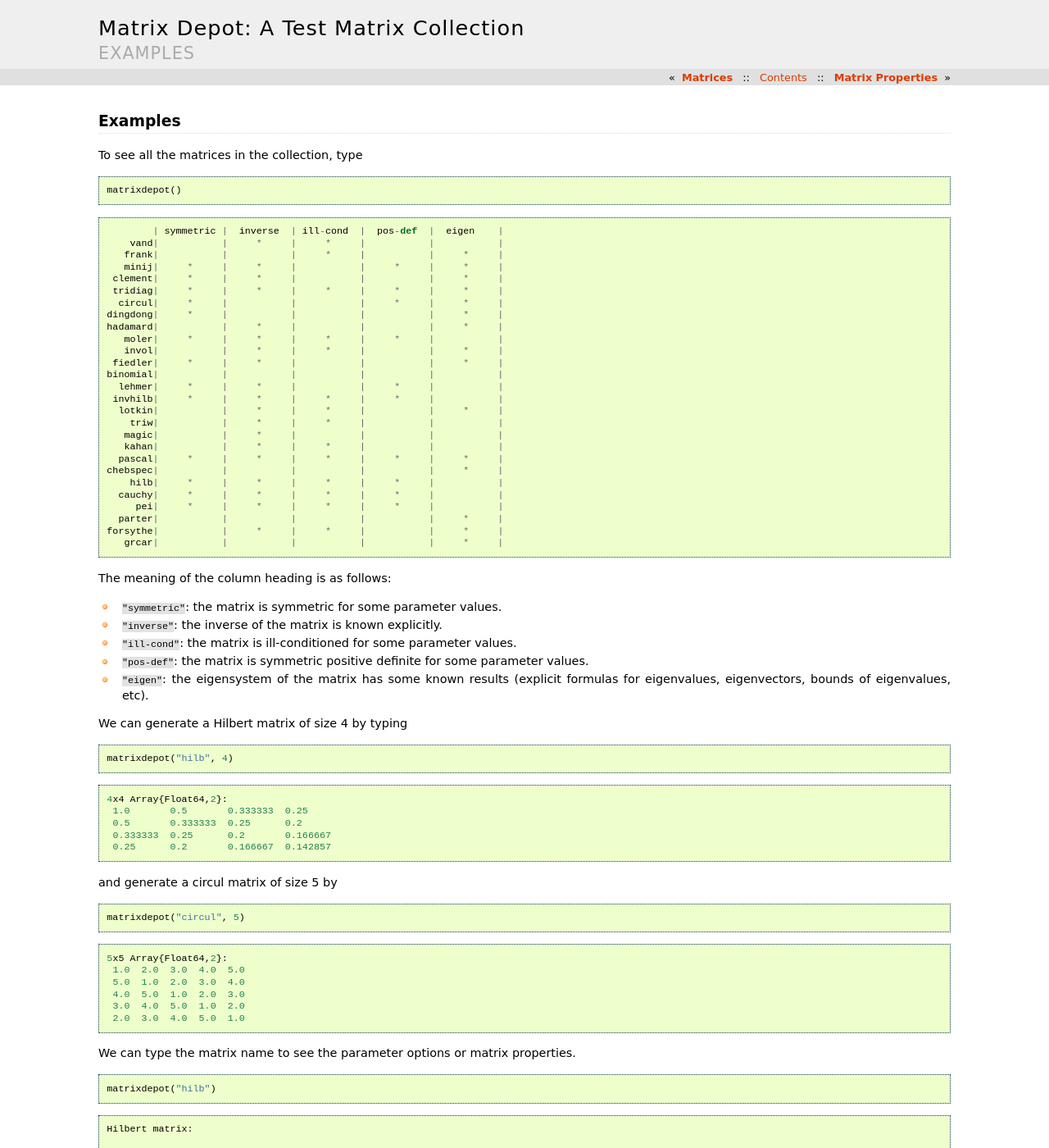
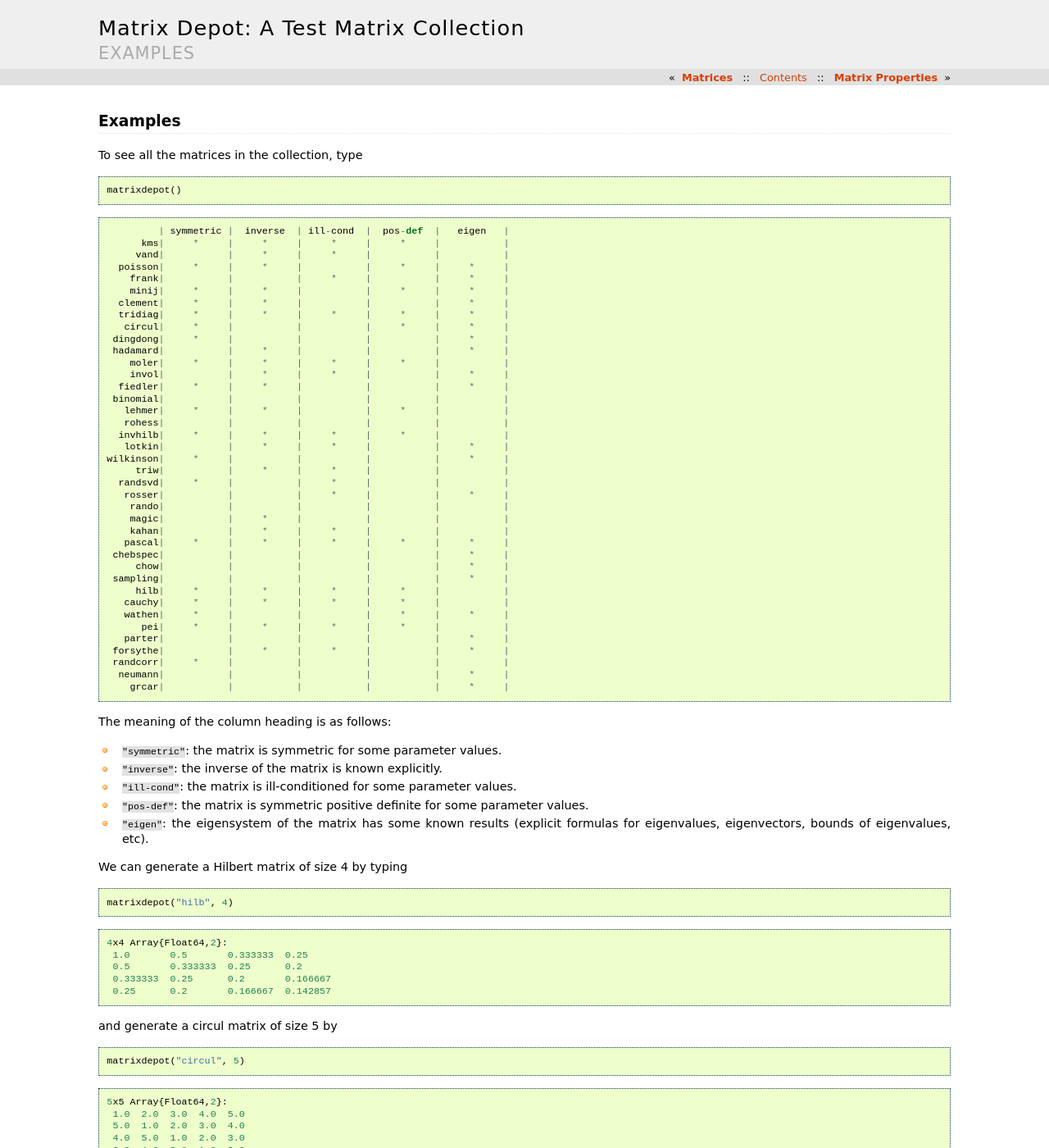
Before and after one commit to JuliaLinearAlgebra/MatrixDepot.jl, a Sphinx documentation site: the page built from doc/examples.rst, in a window 1280 px wide and 1400 px high. Shown: the whole window at 82% size. Built offline with Sphinx 7.4.7, drawn with Linux system fonts in a browser that asks for light colours; some of the changed text lies outside the part shown.

Commit message:
update examples

```diff
--- a/doc/examples.rst
+++ b/doc/examples.rst
@@ -11,34 +11,45 @@ To see all the matrices in the collection, type
 
 .. parsed-literal::
 
-
-              | symmetric |  inverse  | ill-cond  |  pos-def  |  eigen    |
-          vand|           |     *     |     *     |           |           |
-         frank|           |           |     *     |           |     *     |
-         minij|     *     |     *     |           |     *     |     *     |
-       clement|     *     |     *     |           |           |     *     |
-       tridiag|     *     |     *     |     *     |     *     |     *     |
-        circul|     *     |           |           |     *     |     *     |
-      dingdong|     *     |           |           |           |     *     |
-      hadamard|           |     *     |           |           |     *     |
-         moler|     *     |     *     |     *     |     *     |           |
-         invol|           |     *     |     *     |           |     *     |
-       fiedler|     *     |     *     |           |           |     *     |
-      binomial|           |           |           |           |           |
-        lehmer|     *     |     *     |           |     *     |           |
-       invhilb|     *     |     *     |     *     |     *     |           |
-        lotkin|           |     *     |     *     |           |     *     |
-          triw|           |     *     |     *     |           |           |
-         magic|           |     *     |           |           |           |
-         kahan|           |     *     |     *     |           |           |
-        pascal|     *     |     *     |     *     |     *     |     *     |
-      chebspec|           |           |           |           |     *     |
-          hilb|     *     |     *     |     *     |     *     |           |
-        cauchy|     *     |     *     |     *     |     *     |           |
-           pei|     *     |     *     |     *     |     *     |           |
-        parter|           |           |           |           |     *     |
-      forsythe|           |     *     |     *     |           |     *     |
-         grcar|           |           |           |           |     *     |
+          | symmetric |  inverse  | ill-cond  |  pos-def  |   eigen   |
+       kms|     *     |     *     |     *     |     *     |           |
+      vand|           |     *     |     *     |           |           |
+   poisson|     *     |     *     |           |     *     |     *     |
+     frank|           |           |     *     |           |     *     |
+     minij|     *     |     *     |           |     *     |     *     |
+   clement|     *     |     *     |           |           |     *     |
+   tridiag|     *     |     *     |     *     |     *     |     *     |
+    circul|     *     |           |           |     *     |     *     |
+  dingdong|     *     |           |           |           |     *     |
+  hadamard|           |     *     |           |           |     *     |
+     moler|     *     |     *     |     *     |     *     |           |
+     invol|           |     *     |     *     |           |     *     |
+   fiedler|     *     |     *     |           |           |     *     |
+  binomial|           |           |           |           |           |
+    lehmer|     *     |     *     |           |     *     |           |
+    rohess|           |           |           |           |           |
+   invhilb|     *     |     *     |     *     |     *     |           |
+    lotkin|           |     *     |     *     |           |     *     |
+ wilkinson|     *     |           |           |           |     *     |
+      triw|           |     *     |     *     |           |           |
+   randsvd|     *     |           |     *     |           |           |
+    rosser|           |           |     *     |           |     *     |
+     rando|           |           |           |           |           |
+     magic|           |     *     |           |           |           |
+     kahan|           |     *     |     *     |           |           |
+    pascal|     *     |     *     |     *     |     *     |     *     |
+  chebspec|           |           |           |           |     *     |
+      chow|           |           |           |           |     *     |
+  sampling|           |           |           |           |     *     |
+      hilb|     *     |     *     |     *     |     *     |           |
+    cauchy|     *     |     *     |     *     |     *     |           |
+    wathen|     *     |           |           |     *     |     *     |
+       pei|     *     |     *     |     *     |     *     |           |
+    parter|           |           |           |           |     *     |
+  forsythe|           |     *     |     *     |           |     *     |
+  randcorr|     *     |           |           |           |           |
+   neumann|           |           |           |           |     *     |
+     grcar|           |           |           |           |     *     |
 
 
 The meaning of the column heading is as follows:
@@ -59,7 +70,7 @@ The meaning of the column heading is as follows:
 
 We can generate a Hilbert matrix of size 4 by typing
 
-.. code:: python
+.. code:: julia
 
     matrixdepot("hilb", 4)
 
@@ -77,7 +88,7 @@ We can generate a Hilbert matrix of size 4 by typing
 
 and generate a circul matrix of size 5 by
 
-.. code:: python
+.. code:: julia
 
     matrixdepot("circul", 5)
 
@@ -97,42 +108,44 @@ and generate a circul matrix of size 5 by
 We can type the matrix name to see the parameter options or matrix
 properties.
 
-.. code:: python
+.. code:: julia
 
     matrixdepot("hilb")
 
 .. parsed-literal::
 
-    Hilbert matrix:
+   Hilbert matrix:
 
-     Input options:
+    Input options:
 
-     (type), dim: the dimension of the matrix
+    [type,] dim: the dimension of the matrix
 
-     (type), row_dim, col_dim: the row and column dimension
+    [type,] row_dim, col_dim: the row and column dimension
 
-     ['inverse', 'ill-cond', 'symmetric', 'pos-def']
+    ['inverse', 'ill-cond', 'symmetric', 'pos-def']
 
 
-.. code:: python
+
+.. code:: julia
 
     matrixdepot("hadamard")
 
 .. parsed-literal::
 
-    Hadamard matrix:
+   Hadamard matrix:
 
-     Input options:
+    Input options:
 
-     (type), dim: the dimension of the matrix, n is a power of 2
+    [type,] dim: the dimension of the matrix, n is a power of 2
 
-     ['inverse', 'orthogonal', 'eigen']
+    ['inverse', 'orthogonal', 'eigen']
+
 
 
 From the information given, we notice that we can create a 4-by-6
 rectanglular Hilbert matrix by
 
-.. code:: python
+.. code:: julia
 
     matrixdepot("hilb", 4, 6)
 
@@ -150,7 +163,7 @@ rectanglular Hilbert matrix by
 
 We can aslo specify the data type
 
-.. code:: python
+.. code:: julia
 
     matrixdepot("hilb", Float16, 5, 3)
 
@@ -171,7 +184,7 @@ By inputing a matrix name, we can see what properties that matrix have.
 Conversely, if we input a property (or properties), we can see all the
 matrices (in the collection) having that property (or properties).
 
-.. code:: python
+.. code:: julia
 
     matrixdepot("symmetric")
 
@@ -179,23 +192,28 @@ matrices (in the collection) having that property (or properties).
 
 .. parsed-literal::
 
-    12-element Array{ASCIIString,1}:
-     "hilb"
-     "cauchy"
-     "circul"
-     "dingdong"
-     "invhilb"
-     "moler"
-     "pascal"
-     "pei"
-     "clement"
-     "fiedler"
-     "minij"
-     "tridiag"
+   19-element Array{ASCIIString,1}:
+    "hilb"
+    "cauchy"
+    "circul"
+    "dingdong"
+    "invhilb"
+    "moler"
+    "pascal"
+    "pei"
+    "clement"
+    "fiedler"
+    "minij"
+    "tridiag"
+    "lehmer"
+    "randcorr"
+    "poisson"
+    "wilkinson"
+    "randsvd"
+    "kms"
+    "wathen"
 
-
-
-.. code:: python
+.. code:: julia
 
     matrixdepot("symmetric", "ill-cond")
 
@@ -214,7 +232,7 @@ matrices (in the collection) having that property (or properties).
 
 
 
-.. code:: python
+.. code:: julia
 
     matrixdepot("inverse", "ill-cond", "symmetric")
 
@@ -236,7 +254,7 @@ matrices (in the collection) having that property (or properties).
 Given a property, we can loop through all the matrices having this
 propery
 
-.. code:: python
+.. code:: julia
 
     # Multiply all matrices of the class "symmetric" and "ill-cond" and "inverse"
     A = eye(4)
@@ -267,7 +285,7 @@ propery
 
 The loop above can also be written as
 
-.. code:: python
+.. code:: julia
 
     A = eye(4)
     print("Identity matrix")
@@ -301,7 +319,7 @@ User Defined Properties
 We can define properties in MatrixDepot. Since each property in Matrix
 Depot is a list of strings, you can simply do, for example,
 
-.. code:: python
+.. code:: julia
 
     spd = matrixdepot("symmetric", "pos-def")
 
@@ -323,7 +341,7 @@ Depot is a list of strings, you can simply do, for example,
 
 
 
-.. code:: python
+.. code:: julia
 
     myprop = ["lehmer", "cauchy", "hilb"]
 
@@ -340,7 +358,7 @@ Depot is a list of strings, you can simply do, for example,
 
 Then use it in your tests like
 
-.. code:: python
+.. code:: julia
 
     for matrix in myprop
         A = matrixdepot(matrix, 6)
@@ -359,7 +377,7 @@ Then use it in your tests like
 To add a property permanently for future use, we put the macro
 ``@addproperty`` at the beginning.
 
-.. code:: python
+.. code:: julia
 
     @addproperty myfav = ["lehmer", "cauchy", "hilb"]
 
@@ -371,7 +389,7 @@ To add a property permanently for future use, we put the macro
 
 
 
-.. code:: python
+.. code:: julia
 
     @addproperty spd = matrixdepot("symmetric", "pos-def")
 
@@ -385,7 +403,7 @@ To add a property permanently for future use, we put the macro
 
 We need to **restart** Julia to see the changes. Type
 
-.. code:: python
+.. code:: julia
 
     matrixdepot()
 
@@ -429,7 +447,7 @@ We need to **restart** Julia to see the changes. Type
 
 Notice new defined properties have been included. We can use them as
 
-.. code:: python
+.. code:: julia
 
     matrixdepot("myfav")
 
@@ -447,7 +465,7 @@ Notice new defined properties have been included. We can use them as
 We can remove a property using the macro ``@rmproperty``. As before, we
 need to **restart** Julia to see the changes.
 
-.. code:: python
+.. code:: julia
 
     @rmproperty myfav
 
@@ -459,7 +477,7 @@ need to **restart** Julia to see the changes.
 
 
 
-.. code:: python
+.. code:: julia
 
     matrixdepot()
 
@@ -504,7 +522,7 @@ More Examples
 
 An interesting test matrix is magic square. It can be generated as
 
-.. code:: python
+.. code:: julia
 
     M = matrixdepot("magic", 5)
 
@@ -521,7 +539,7 @@ An interesting test matrix is magic square. It can be generated as
 
 
 
-.. code:: python
+.. code:: julia
 
     sum(M,1)
 
@@ -534,7 +552,7 @@ An interesting test matrix is magic square. It can be generated as
 
 
 
-.. code:: python
+.. code:: julia
 
     sum(M,2)
 
@@ -551,7 +569,7 @@ An interesting test matrix is magic square. It can be generated as
 
 
 
-.. code:: python
+.. code:: julia
 
     sum(diag(M))
 
@@ -563,7 +581,7 @@ An interesting test matrix is magic square. It can be generated as
 
 
 
-.. code:: python
+.. code:: julia
 
     p = [5:-1:1]
     sum(diag(M[:,p]))
@@ -578,7 +596,7 @@ An interesting test matrix is magic square. It can be generated as
 
 Pascal Matrix can be generated as
 
-.. code:: python
+.. code:: julia
 
     P = matrixdepot("pascal", 6)
 
@@ -599,7 +617,7 @@ Pascal Matrix can be generated as
 Notice the Cholesky factor of the Pascal matrix has Pascal's triangle
 rows.
 
-.. code:: python
+.. code:: julia
 
     chol(P)
 
```
